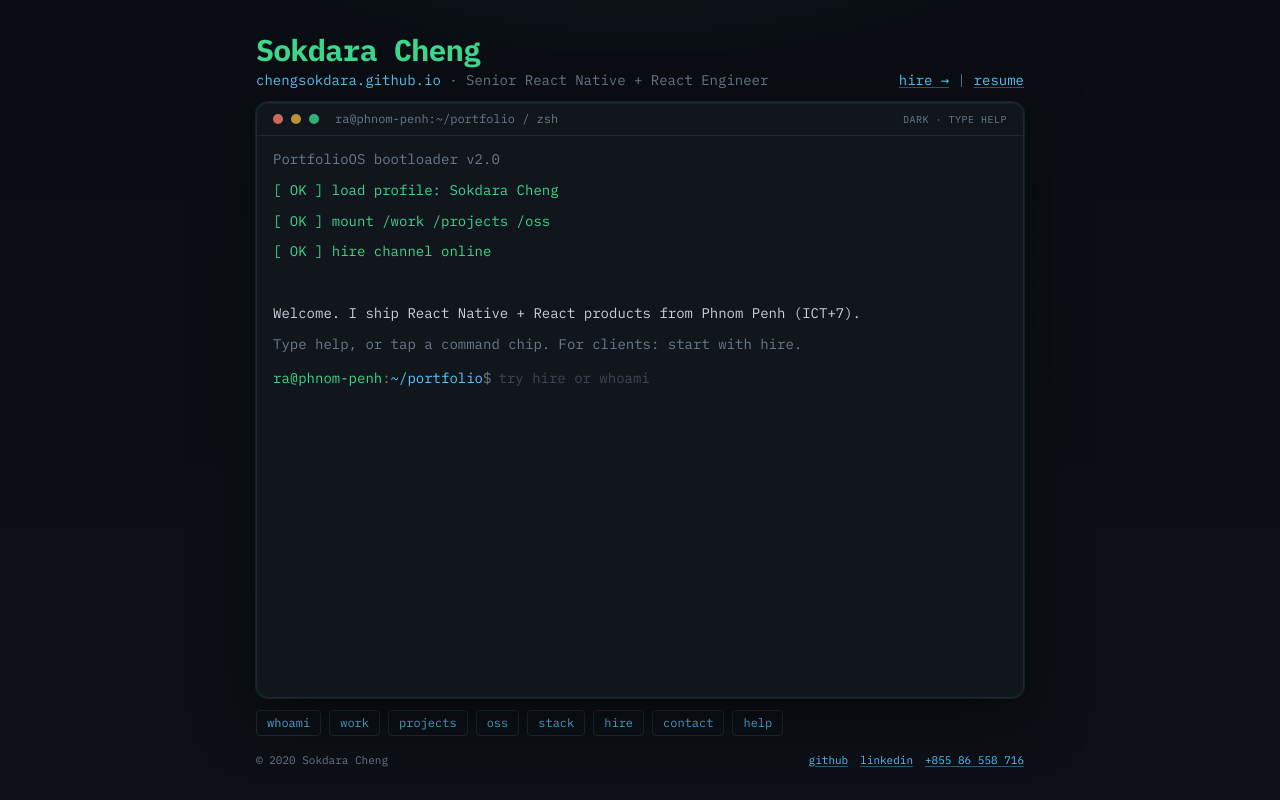
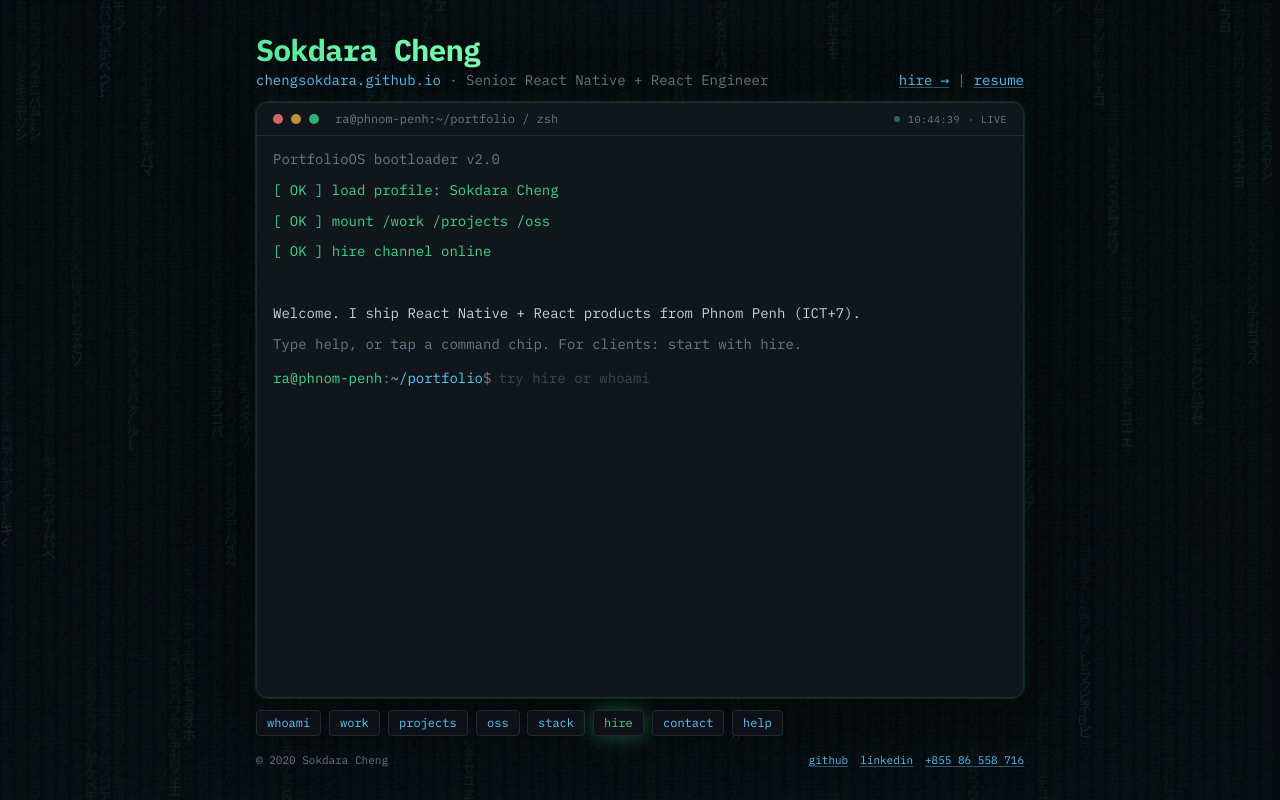
Before and after one commit to chengsokdara/portfolio, a React (Vite) app: page / in a window 1280 px wide. Built offline with nearby package versions, Linux system fonts and the light colour scheme.

Commit message:
Add post-boot wow: matrix rain, typed chips, live motion
Keep the terminal vibe alive after load with subtle matrix rain,
breathing CRT glow, shimmering name, live clock, staggered output
reveals, animated command frames, and chip clicks that type then run.
Respects prefers-reduced-motion.

```diff
--- a/src/App.tsx
+++ b/src/App.tsx
@@ -16,6 +16,7 @@ import {
   social,
   stack,
 } from './data/site'
+import { MatrixRain } from './components/MatrixRain'
 
 type Line =
   | { kind: 'boot'; text: string; tone?: Tone }
@@ -89,7 +90,7 @@ function CommandFrame({
 }) {
   const label = command.trim().split(/\s+/)[0]?.toLowerCase() || 'cmd'
   return (
-    <div data-cmd-frame className="my-3 overflow-hidden rounded-md border border-line/80 bg-bg-2/50">
+    <div data-cmd-frame className="frame-in my-3 overflow-hidden rounded-md border border-line/80 bg-bg-2/50">
       <div className="flex items-center gap-2 border-b border-line/80 bg-bg/80 px-3 py-1.5">
         <span className="text-dim">#</span>
         <span className="text-yellow font-semibold tracking-wide">{label}</span>
@@ -182,8 +183,8 @@ function runCommand(raw: string): ReactNode {
     case 'work':
     case 'experience':
     case 'jobs': {
-      const rows = experience.map((job) => (
-        <div key={job.company} className="border-l border-line pl-3">
+      const rows = experience.map((job, i) => (
+        <div key={job.company} className="reveal-row border-l border-line pl-3" style={{ animationDelay: `${i * 70}ms` }}>
           <p>
             <span className="text-cyan">{job.company}</span>
             <span className="text-dim"> / {job.role}</span>
@@ -227,8 +228,8 @@ function runCommand(raw: string): ReactNode {
       }
       return (
         <div className="space-y-4">
-          {filtered.map((p) => (
-            <div key={p.name} className="border-l border-line pl-3">
+          {filtered.map((p, i) => (
+            <div key={p.name} className="reveal-row border-l border-line pl-3" style={{ animationDelay: `${i * 70}ms` }}>
               <p>
                 <span className="text-yellow">{p.name}</span>
                 <span className="text-dim"> [{p.status}]</span>
@@ -255,8 +256,8 @@ function runCommand(raw: string): ReactNode {
     case 'github':
       return (
         <div className="space-y-3">
-          {openSource.map((r) => (
-            <div key={r.name}>
+          {openSource.map((r, i) => (
+            <div key={r.name} className="reveal-row" style={{ animationDelay: `${i * 80}ms` }}>
               <p>
                 <A href={r.href}>{r.name}</A>
                 <span className="text-yellow"> {r.stars}</span>
@@ -288,7 +289,7 @@ function runCommand(raw: string): ReactNode {
           <p className="pt-1 text-dim">clear ways to start:</p>
           <div className="mt-3 space-y-3">
             {offers.map((o, i) => (
-              <div key={o.id} className="border-l border-green/40 pl-3">
+              <div key={o.id} className="reveal-row border-l border-green/40 pl-3" style={{ animationDelay: `${i * 90}ms` }}>
                 <p>
                   <span className="text-dim">{i + 1}.</span>{' '}
                   <span className="text-cyan">{o.title}</span>
@@ -440,8 +441,12 @@ export default function App() {
   const [value, setValue] = useState('')
   const [history, setHistory] = useState<string[]>([])
   const [histIdx, setHistIdx] = useState(-1)
+  const [typing, setTyping] = useState(false)
+  const [clock, setClock] = useState(() => new Date())
+  const [hintPulse, setHintPulse] = useState(false)
   const bottomRef = useRef<HTMLDivElement>(null)
   const inputRef = useRef<HTMLInputElement>(null)
+  const typingLock = useRef(false)
   const reducedMotion = useMemo(
     () =>
       typeof window !== 'undefined' &&
@@ -455,6 +460,17 @@ export default function App() {
       document.documentElement.dataset.theme = saved
     }
   }, [])
+
+  useEffect(() => {
+    const id = window.setInterval(() => setClock(new Date()), 1000)
+    return () => window.clearInterval(id)
+  }, [])
+
+  useEffect(() => {
+    if (booting || reducedMotion) return
+    const id = window.setTimeout(() => setHintPulse(true), 2200)
+    return () => window.clearTimeout(id)
+  }, [booting, reducedMotion])
 
   useEffect(() => {
     if (reducedMotion) {
@@ -509,13 +525,55 @@ export default function App() {
     [pushOutput],
   )
 
+  const runTyped = useCallback(
+    async (cmd: string) => {
+      if (booting || typingLock.current) return
+      typingLock.current = true
+      setTyping(true)
+      setHintPulse(false)
+      setValue('')
+      inputRef.current?.focus()
+
+      if (reducedMotion) {
+        setValue(cmd)
+        execute(cmd)
+        setValue('')
+        setTyping(false)
+        typingLock.current = false
+        return
+      }
+
+      for (let i = 0; i < cmd.length; i++) {
+        setValue(cmd.slice(0, i + 1))
+        await new Promise((r) => setTimeout(r, 28 + Math.random() * 32))
+      }
+      await new Promise((r) => setTimeout(r, 120))
+      execute(cmd)
+      setValue('')
+      setTyping(false)
+      typingLock.current = false
+      inputRef.current?.focus()
+    },
+    [booting, execute, reducedMotion],
+  )
+
   const onSubmit = (e: FormEvent) => {
     e.preventDefault()
+    if (typingLock.current || booting) return
     execute(value)
     setValue('')
   }
 
-  const focusInput = () => inputRef.current?.focus()
+  const focusInput = () => {
+    if (!typingLock.current) inputRef.current?.focus()
+  }
+
+  const clockLabel = clock.toLocaleTimeString('en-GB', {
+    hour: '2-digit',
+    minute: '2-digit',
+    second: '2-digit',
+    hour12: false,
+  })
 
   return (
     <div
@@ -537,12 +595,13 @@ export default function App() {
         }
       `}</style>
 
+      <MatrixRain active={!reducedMotion} />
       <div className="pointer-events-none absolute inset-0 scanlines opacity-40" aria-hidden />
 
       <div className="relative z-10 mx-auto flex w-full max-w-3xl flex-1 flex-col fade-up">
         <header className="mb-3 flex items-end justify-between gap-3 text-xs sm:text-sm">
           <div>
-            <p className="text-2xl font-bold tracking-tight text-green sm:text-3xl">
+            <p className="title-shimmer text-2xl font-bold tracking-tight sm:text-3xl">
               {site.name}
             </p>
             <p className="mt-0.5 text-xs text-dim sm:text-sm">
@@ -577,8 +636,10 @@ export default function App() {
             <span className="ml-2 truncate text-xs text-dim">
               {PROMPT}:{HOST_PATH} / zsh
             </span>
-            <span className="ml-auto hidden text-[10px] uppercase tracking-wider text-dim sm:inline">
-              dark · type help
+            <span className="ml-auto hidden items-center gap-2 text-[10px] uppercase tracking-wider text-dim sm:inline-flex">
+              <span className="status-pulse h-1.5 w-1.5 rounded-full bg-green" aria-hidden />
+              <span>{clockLabel}</span>
+              <span>· live</span>
             </span>
           </div>
 
@@ -668,7 +729,7 @@ export default function App() {
                     }}
                     style={{ width: `${Math.max(value.length, 0)}ch` }}
                     className="max-w-full bg-transparent text-fg caret-transparent outline-none"
-                    disabled={booting}
+                    disabled={booting || typing}
                   />
                   <span
                     className="blink z-10 ml-px inline-block h-[1.1em] w-[0.65ch] shrink-0 bg-cursor align-middle"
@@ -682,16 +743,18 @@ export default function App() {
         </section>
 
         <div className="mt-3 flex flex-wrap gap-2" aria-label="Quick commands">
-          {QUICK.map((cmd) => (
+          {QUICK.map((cmd, i) => (
             <button
               key={cmd}
               type="button"
-              disabled={booting}
-              onClick={() => {
-                execute(cmd)
-                focusInput()
-              }}
-              className="rounded border border-line bg-bg-2 px-2.5 py-1 text-xs text-cyan transition hover:border-green/50 hover:text-green disabled:opacity-40"
+              disabled={booting || typing}
+              onClick={() => void runTyped(cmd)}
+              style={{ animationDelay: `${400 + i * 60}ms` }}
+              className={`chip-pop chip-live rounded border border-line bg-bg-2 px-2.5 py-1 text-xs text-cyan disabled:opacity-40 ${
+                hintPulse && cmd === 'hire'
+                  ? 'border-green/60 text-green shadow-[0_0_18px_rgba(61,214,140,0.35)]'
+                  : ''
+              }`}
             >
               {cmd}
             </button>
--- /dev/null
+++ b/src/components/MatrixRain.tsx
@@ -0,0 +1,68 @@
+import { useEffect, useRef } from 'react'
+
+/** Subtle green code rain behind the terminal. Disabled when reduced-motion is on. */
+export function MatrixRain({ active }: { active: boolean }) {
+  const ref = useRef<HTMLCanvasElement>(null)
+
+  useEffect(() => {
+    if (!active) return
+    const canvas = ref.current
+    if (!canvas) return
+    const ctx = canvas.getContext('2d')
+    if (!ctx) return
+
+    let raf = 0
+    let running = true
+    const chars = 'アァカサタナハマヤャラワガザダバパイィキシチニヒミリヰギジヂビピウゥクスツヌフムユュルグズブヅプエェケセテネヘメレヱゲゼデベペオォコソトノホモヨョロゴゾドボポヴッン01アイウエオ{}<>/;$#@'
+
+    const resize = () => {
+      canvas.width = window.innerWidth
+      canvas.height = window.innerHeight
+    }
+    resize()
+    window.addEventListener('resize', resize)
+
+    const fontSize = 14
+    let columns = Math.floor(canvas.width / fontSize)
+    let drops = Array.from({ length: columns }, () => Math.random() * -40)
+
+    const draw = () => {
+      if (!running) return
+      columns = Math.floor(canvas.width / fontSize)
+      if (drops.length !== columns) {
+        drops = Array.from({ length: columns }, (_, i) => drops[i] ?? Math.random() * -40)
+      }
+
+      ctx.fillStyle = 'rgba(10, 14, 20, 0.08)'
+      ctx.fillRect(0, 0, canvas.width, canvas.height)
+      ctx.font = `${fontSize}px "IBM Plex Mono", monospace`
+
+      for (let i = 0; i < drops.length; i++) {
+        const ch = chars[(Math.random() * chars.length) | 0]
+        const x = i * fontSize
+        const y = drops[i] * fontSize
+        ctx.fillStyle = i % 7 === 0 ? 'rgba(90, 200, 250, 0.35)' : 'rgba(61, 214, 140, 0.28)'
+        ctx.fillText(ch, x, y)
+        if (y > canvas.height && Math.random() > 0.975) drops[i] = 0
+        else drops[i] += 0.65 + Math.random() * 0.35
+      }
+      raf = requestAnimationFrame(draw)
+    }
+
+    raf = requestAnimationFrame(draw)
+    return () => {
+      running = false
+      cancelAnimationFrame(raf)
+      window.removeEventListener('resize', resize)
+    }
+  }, [active])
+
+  if (!active) return null
+  return (
+    <canvas
+      ref={ref}
+      aria-hidden
+      className="pointer-events-none fixed inset-0 -z-10 opacity-40"
+    />
+  )
+}
--- a/src/index.css
+++ b/src/index.css
@@ -64,6 +64,7 @@
       0 0 0 1px rgba(61, 214, 140, 0.12),
       0 20px 60px rgba(0, 0, 0, 0.55),
       inset 0 1px 0 rgba(255, 255, 255, 0.04);
+    animation: terminal-breathe 5s ease-in-out infinite;
   }
 
   .blink {
@@ -91,4 +92,96 @@
   .fade-up {
     animation: fade-up 0.5s ease-out both;
   }
+
+  @keyframes terminal-breathe {
+    0%, 100% {
+      box-shadow:
+        0 0 0 1px rgba(61, 214, 140, 0.12),
+        0 20px 60px rgba(0, 0, 0, 0.55),
+        0 0 24px rgba(61, 214, 140, 0.05);
+    }
+    50% {
+      box-shadow:
+        0 0 0 1px rgba(61, 214, 140, 0.28),
+        0 24px 70px rgba(0, 0, 0, 0.6),
+        0 0 40px rgba(61, 214, 140, 0.12);
+    }
+  }
+
+  @keyframes frame-in {
+    from {
+      opacity: 0;
+      transform: translateY(12px) scale(0.985);
+      filter: brightness(1.2);
+    }
+    to {
+      opacity: 1;
+      transform: translateY(0) scale(1);
+      filter: brightness(1);
+    }
+  }
+
+  .frame-in {
+    animation: frame-in 0.45s cubic-bezier(0.22, 1, 0.36, 1) both;
+  }
+
+  @keyframes chip-pop {
+    from { opacity: 0; transform: translateY(8px) scale(0.92); }
+    to { opacity: 1; transform: translateY(0) scale(1); }
+  }
+
+  .chip-pop {
+    animation: chip-pop 0.4s cubic-bezier(0.22, 1, 0.36, 1) both;
+  }
+
+  @keyframes shimmer {
+    0% { background-position: 200% 0; }
+    100% { background-position: -200% 0; }
+  }
+
+  .title-shimmer {
+    background: linear-gradient(
+      90deg,
+      #3dd68c 0%,
+      #7dffb3 40%,
+      #5ac8fa 55%,
+      #3dd68c 100%
+    );
+    background-size: 200% 100%;
+    -webkit-background-clip: text;
+    background-clip: text;
+    color: transparent;
+    animation: shimmer 6s linear infinite;
+  }
+
+  @keyframes status-pulse {
+    0%, 100% { opacity: 0.45; }
+    50% { opacity: 1; }
+  }
+
+  .status-pulse {
+    animation: status-pulse 2.2s ease-in-out infinite;
+  }
+
+  @keyframes reveal-row {
+    from { opacity: 0; transform: translateX(-6px); }
+    to { opacity: 1; transform: translateX(0); }
+  }
+
+  .reveal-row {
+    animation: reveal-row 0.35s ease-out both;
+  }
+
+  .chip-live {
+    transition: transform 0.15s ease, border-color 0.15s ease, color 0.15s ease, box-shadow 0.15s ease;
+  }
+
+  .chip-live:hover:not(:disabled) {
+    transform: translateY(-1px) scale(1.03);
+    box-shadow: 0 0 16px rgba(61, 214, 140, 0.2);
+  }
+
+  .chip-live:active:not(:disabled) {
+    transform: scale(0.97);
+  }
 }
```
